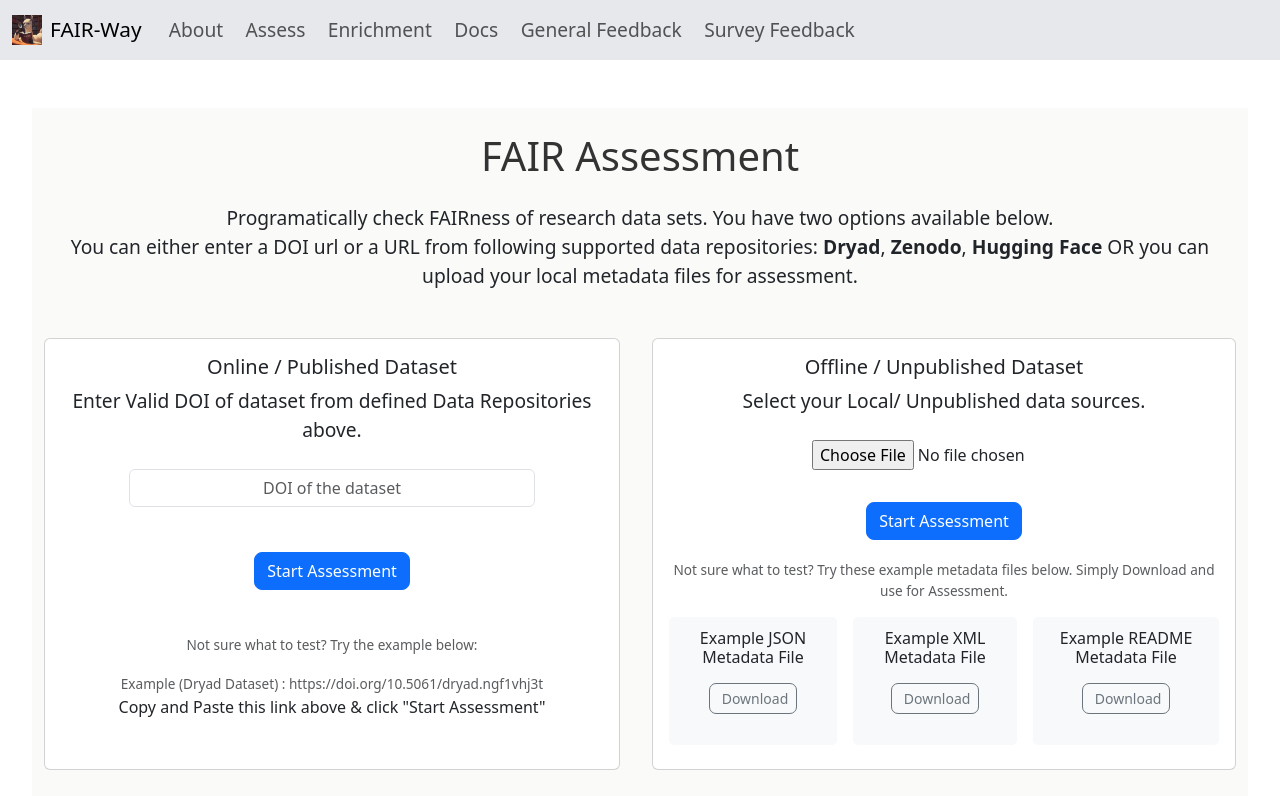
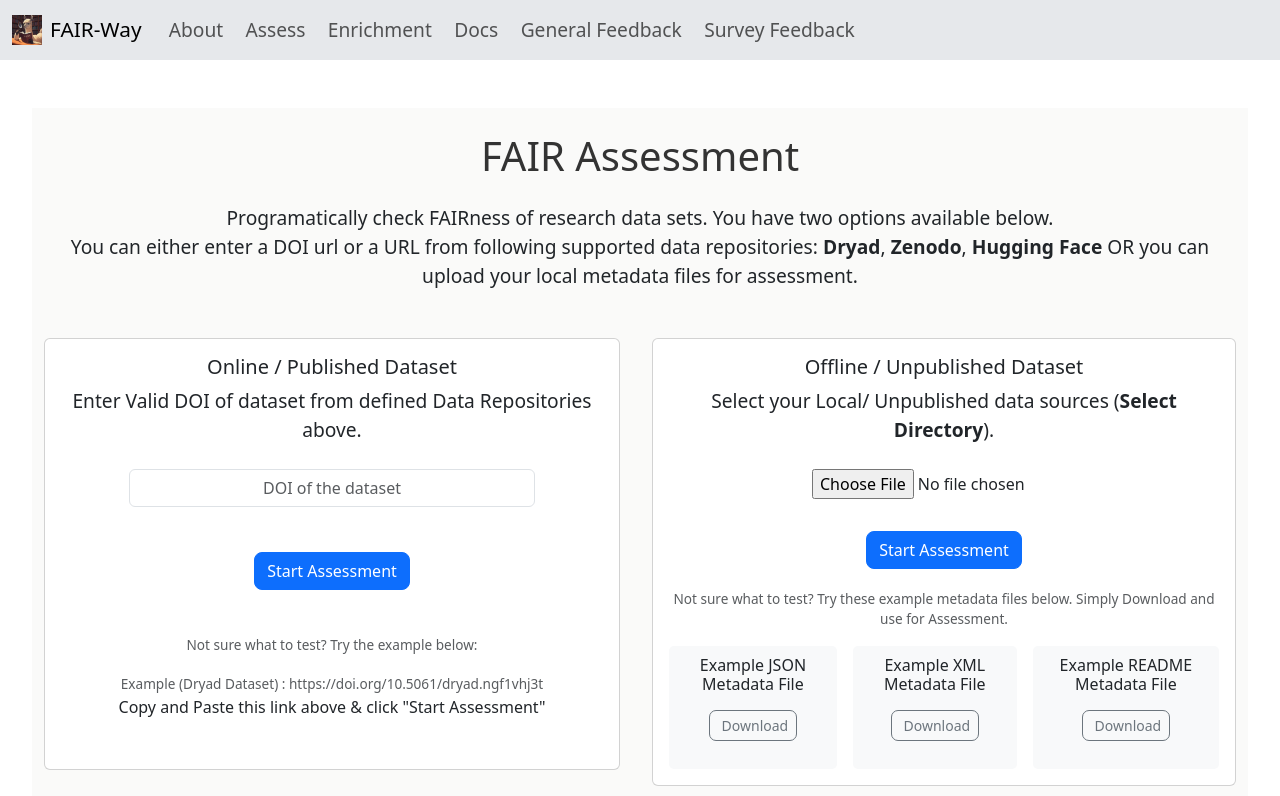
Before and after one commit to Anmol-Sharma/Fair-Way, a Vue app in the folder frontend/: page /Assess in a window 1280 px wide. Shown: the top 796 px of the page. Built offline with nearby package versions, Linux system fonts and the light colour scheme.

Commit message:
minor changes

```diff
--- a/frontend/src/components/Accordion.vue
+++ b/frontend/src/components/Accordion.vue
@@ -32,7 +32,7 @@ const collapse_id_target = "#" + collapse_id;
       <div
         :id="collapse_id"
         class="accordion-collapse collapse"
-        aria-labelledby="headingOne"
+        :aria-labelledby="acc_head_id"
         :data-bs-parent="accordion_name_parent"
       >
         <!-- TODO: We'll have to pass different part of the results to the body for processing -->
--- a/frontend/src/components/OfflineCard.vue
+++ b/frontend/src/components/OfflineCard.vue
@@ -51,7 +51,9 @@ function offlinePreProcess(event) {
   <div class="card">
     <div class="card-body text-center">
       <h5 class="card-title">Offline / Unpublished Dataset</h5>
-      <p class="card-text">Select your Local/ Unpublished data sources.</p>
+      <p class="card-text">
+        Select your Local/ Unpublished data sources (<strong>Select Directory</strong>).
+      </p>
       <form @submit.prevent="$emit('formSubmit', Files, metadataFile)">
         <div class="d-flex justify-content-center mt-4 mb-3 ms-5" v-if="props.showOnlineFlag">
           <input type="file" webkitdirectory required @change="offlinePreProcess" />
@@ -148,7 +150,7 @@ p {
 
 .example-file-card {
   background-color: #f8f9fa;
-  padding: 12px;
+  padding: 10px;
   border-radius: 5px;
   text-align: center;
 }
```
